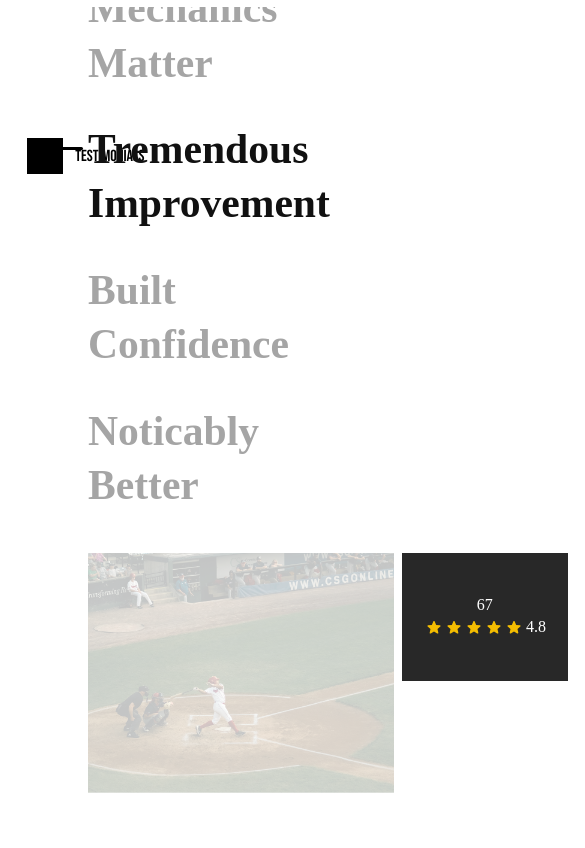
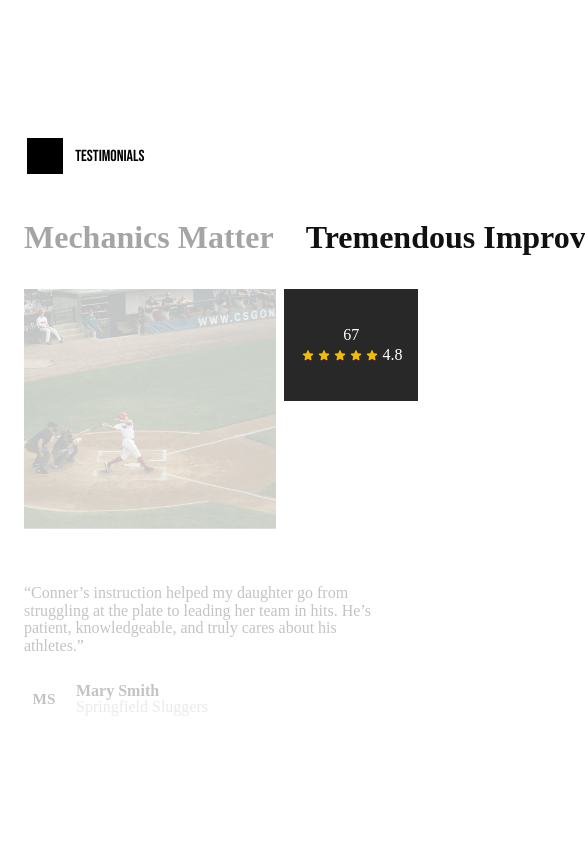
Before and after one commit to HaydenWestfall/conner-pohl-instruction, a React (Vite) app: page / in a window 390 px wide. Shown: the part 3280-4128 px from the top of the page, 585 px wide, since content can reach past the window. Built offline with nearby package versions, Linux system fonts and the light colour scheme; the HTML template or start-up script is replaced by a standard one.

Commit message:
Fixes mobile design, still need to animate reivew taglines for mobile

```diff
--- a/src/pages/Home/components/Testimonials/Testimonials.scss
+++ b/src/pages/Home/components/Testimonials/Testimonials.scss
@@ -5,11 +5,9 @@
   justify-content: center;
   gap: 3rem;
   padding: 12rem 3rem 3rem;
-  width: 100%;
 
   .review-wrapper {
     display: flex;
-    width: 100%;
     justify-content: space-between;
     padding: 0 4rem;
     gap: 5rem;
@@ -102,58 +100,6 @@
       }
     }
 
-    .review-wrapper {
-      display: flex;
-      flex-direction: column;
-      width: 100%;
-
-      .review-images {
-        display: flex;
-        gap: 0.25rem;
-        max-width: 100%;
-
-        img {
-          flex-grow: 1;
-          object-fit: cover;
-          aspect-ratio: 1.1;
-          height: 12rem;
-          border-radius: var(--border-radius-2);
-        }
-
-        .review-stats {
-          position: relative;
-          height: 6rem;
-          aspect-ratio: 1.2;
-          background-color: black;
-          flex-shrink: 0;
-          border-radius: var(--border-radius-2);
-          color: white;
-          display: flex;
-          flex-direction: column;
-          align-items: center;
-          justify-content: center;
-          font-size: var(--text-size-large-3);
-          gap: 0.15rem;
-
-          .rating {
-            display: flex;
-            align-items: center;
-            font-size: 0.6rem;
-
-            #star-icon {
-              height: 1rem;
-              width: 1rem;
-            }
-
-            span {
-              margin-left: 0.15rem;
-              font-size: var(--text-size-tiny-2);
-            }
-          }
-        }
-      }
-    }
-
     .review {
       p {
         font-size: var(--text-size-small-3);
@@ -201,73 +147,62 @@
 
 @media only screen and (max-width: 768px) {
   .testimonials-wrapper {
-    width: 100%;
-    display: flex;
-    flex-direction: column;
-    justify-content: center;
     gap: 2.5rem;
     padding: 8rem 1rem;
-    width: 100%;
 
     .review-wrapper {
-      display: flex;
       flex-direction: column;
-      justify-content: center;
-      gap: 2.5rem;
-      width: 100%;
+      height: fit-content;
+      padding: 0;
+      gap: 2rem;
 
-      .review-marquee-wrapper {
-        span {
-          font-weight: 700;
-          font-size: var(--text-size-large-3);
+      .review-taglines {
+        flex-direction: row;
+        justify-content: flex-start;
+        max-width: unset;
+
+        .tagline-wrapper {
+          .indicator {
+            display: none;
+          }
+
+          .tagline {
+            font-size: 2rem;
+            line-height: 2.5rem;
+            white-space: nowrap;
+          }
         }
       }
 
-      .review-wrapper {
-        display: flex;
+      .review-content {
         flex-direction: column;
+        height: fit-content;
         width: 100%;
+        height: unset;
 
         .review-images {
-          display: flex;
-          gap: 0.25rem;
-          max-width: 100%;
-
           img {
             flex-grow: 1;
             object-fit: cover;
-            aspect-ratio: 1.1;
-            height: 12rem;
-            border-radius: var(--border-radius-2);
+            aspect-ratio: 1.05;
           }
 
           .review-stats {
             position: relative;
-            height: 6rem;
+            height: 7rem;
             aspect-ratio: 1.2;
-            background-color: black;
-            flex-shrink: 0;
-            border-radius: var(--border-radius-2);
-            color: white;
-            display: flex;
-            flex-direction: column;
-            align-items: center;
-            justify-content: center;
             font-size: var(--text-size-large-3);
-            gap: 0.15rem;
 
             .rating {
               display: flex;
               align-items: center;
-              font-size: 0.6rem;
 
-              #star-icon {
+              .star-icon {
                 height: 1rem;
                 width: 1rem;
               }
 
               span {
-                margin-left: 0.15rem;
                 font-size: var(--text-size-tiny-2);
               }
             }
@@ -279,40 +214,22 @@
         p {
           font-size: var(--text-size-small-2);
           line-height: 1.1rem;
-          margin-top: 1.5rem;
-          margin-bottom: 1.5rem;
         }
 
         .reviewer {
-          display: flex;
-          gap: 0.75rem;
-
           .initials {
-            border-radius: var(--border-radius-rounded);
-            background-color: white;
             font-size: 0.95rem;
             font-weight: 600;
-            display: flex;
-            align-items: center;
-            justify-content: center;
             height: 2.5rem;
             width: 2.5rem;
           }
 
           .info {
-            display: flex;
-            flex-direction: column;
-            justify-content: center;
-
             .name {
-              font-weight: 600;
-              font-size: var(--text-size-small);
             }
 
             .team {
               font-size: var(--text-size-tiny);
-              color: #a5a5a5;
-              margin-top: -2px;
             }
           }
         }
```
